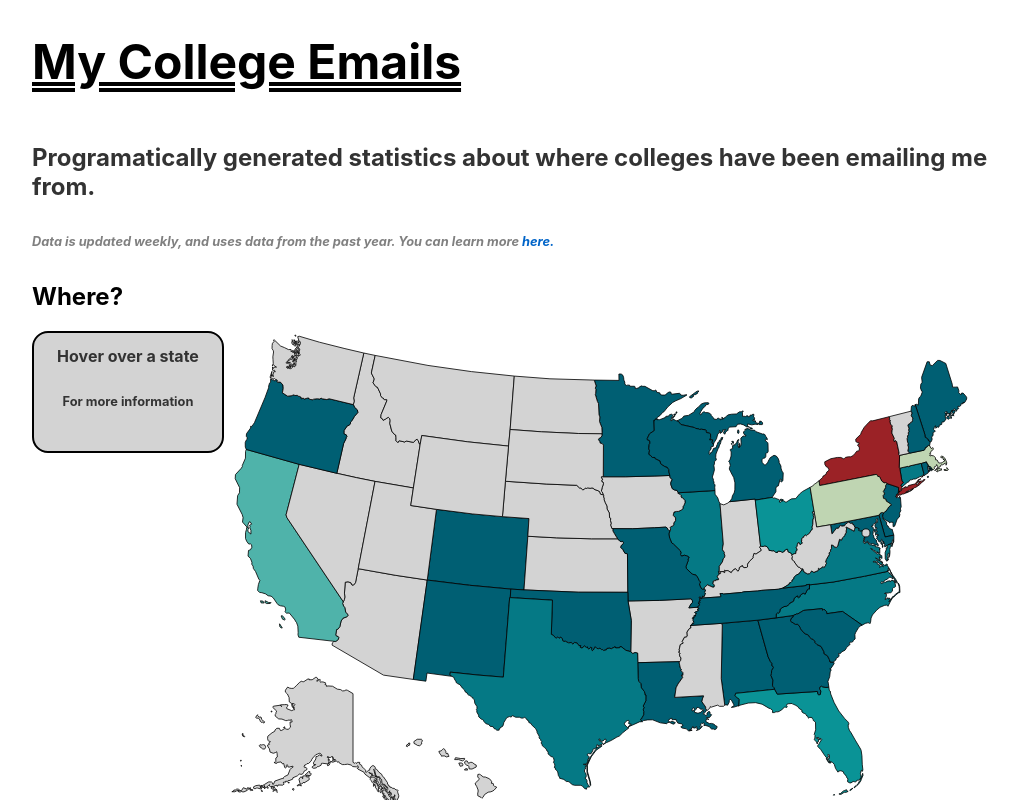
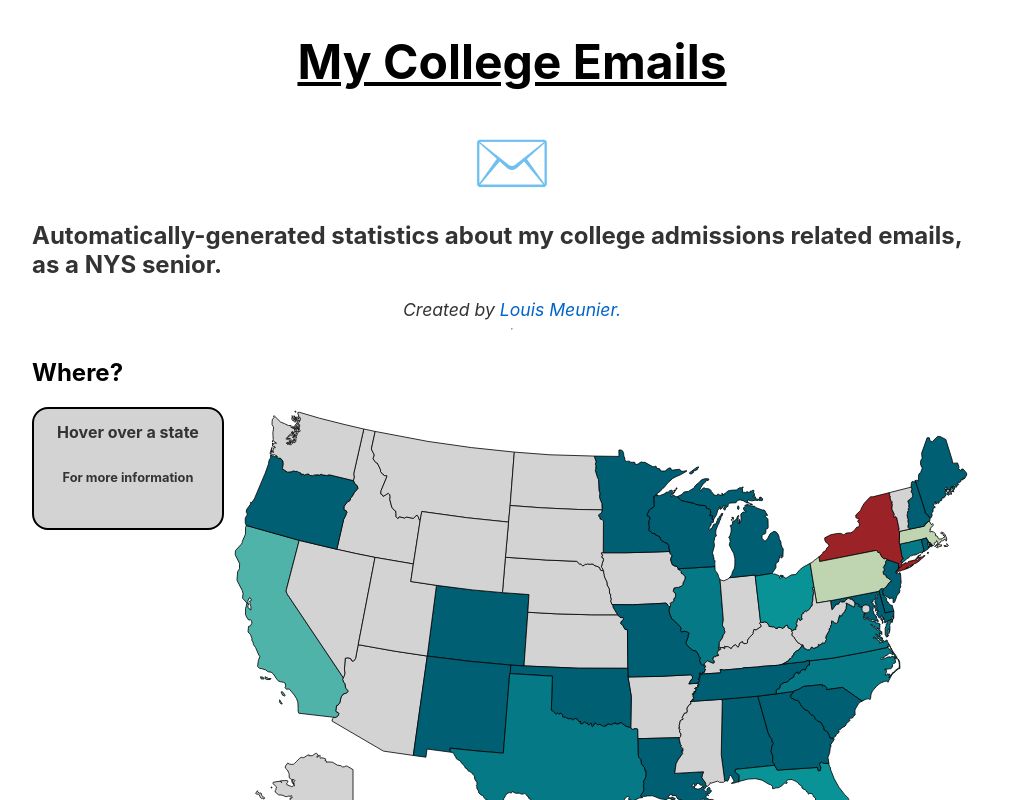
Before and after one commit to louismeunier/college-emails, a Svelte app in the folder client/: page / in a window 1280 px wide. Shown: the top 800 px of the page, without its empty margins (128-1146 px from the left). Built offline with nearby package versions, Linux system fonts and the light colour scheme.

Commit message:
Update styling + headers

```diff
--- a/client/src/App.svelte
+++ b/client/src/App.svelte
@@ -12,7 +12,13 @@
 	let visible = false;
 	onMount(() => visible = true)
 
-	let hovered;
+	const envelope = "✉️"
+	const envelopeArrow = "📩"
+	let curEmoji = envelope;
+
+	setInterval(() => {
+		curEmoji = curEmoji == envelope ? envelopeArrow : envelope
+	}, 500)
 </script>
 
 <style>
@@ -32,21 +38,27 @@
 		max-width: 100%;
 	}
 	h1 {
-		text-decoration: double underline;
+		text-decoration: underline;
 		font-size: 3em;
 		color: black;
-	}
-
-	h3 {
-		font-style: italic;
-		color: gray;
-		font-size: 0.8em;
 	}
 
 	.header {
 		display: grid;
 		grid-auto-flow: row;
-		/* justify-items: center; */
+		justify-items: center;
+	}
+
+	i {
+		font-size: 1.1em;
+	}
+
+	h2 {
+		font-weight: 0;
+	}
+
+	span {
+		font-size: 4em;
 	}
 </style>
 
@@ -54,8 +66,11 @@
 	{#if visible}
 		<div transition:fly={{duration: 1200, delay: 500, x: -500}} class="header">
 			<h1>My College Emails</h1>
-			<h2>Programatically generated statistics about where colleges have been emailing me from.</h2>
-			<h3>Data is updated weekly, and uses data from the past year. You can learn more <a href="https://github.com/louismeunier/college-emails">here.</a></h3>
+			<span>{curEmoji}</span>
+			<h2>Automatically-generated statistics about my college admissions related emails, as a NYS senior.</h2>
+			<i>Created by <a href="https://github.com/louismeunier" target="_blank">Louis Meunier.</a></i>
+		<hr/>
+
 		</div>
 		<Animated direction="right" delay={750}>
 			<Link href="where" title="Where?"/>
--- a/client/src/components/Footer.svelte
+++ b/client/src/components/Footer.svelte
@@ -13,4 +13,5 @@
 	}
 </style>
 
-<h3 class="footer">last updated {fmt_date}</h3>
+<h3>Data is updated weekly, and uses data from the past year. You can learn more <a href="https://github.com/louismeunier/college-emails">here.</a></h3>
+<h3 class="footer">Last updated {fmt_date}</h3>
```
